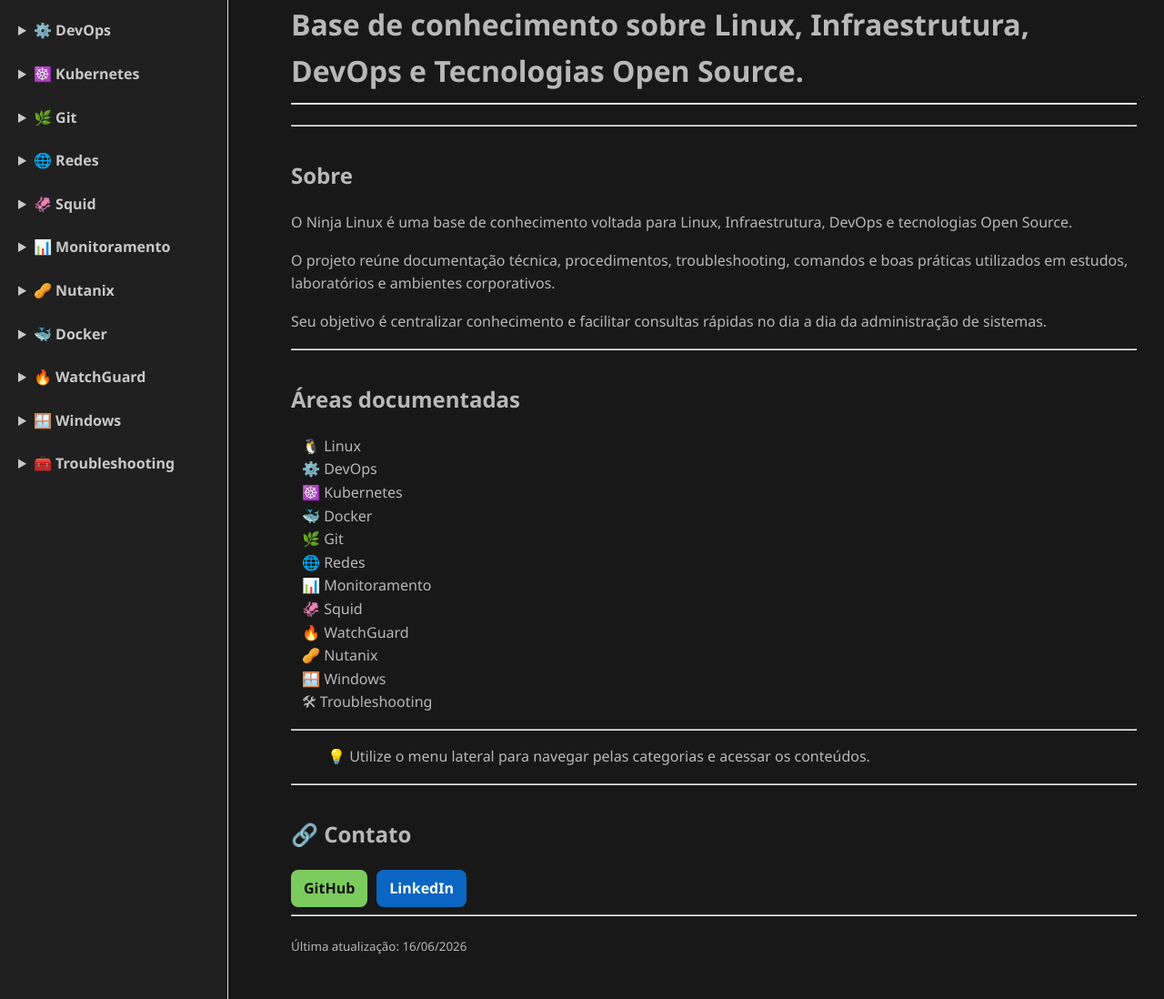
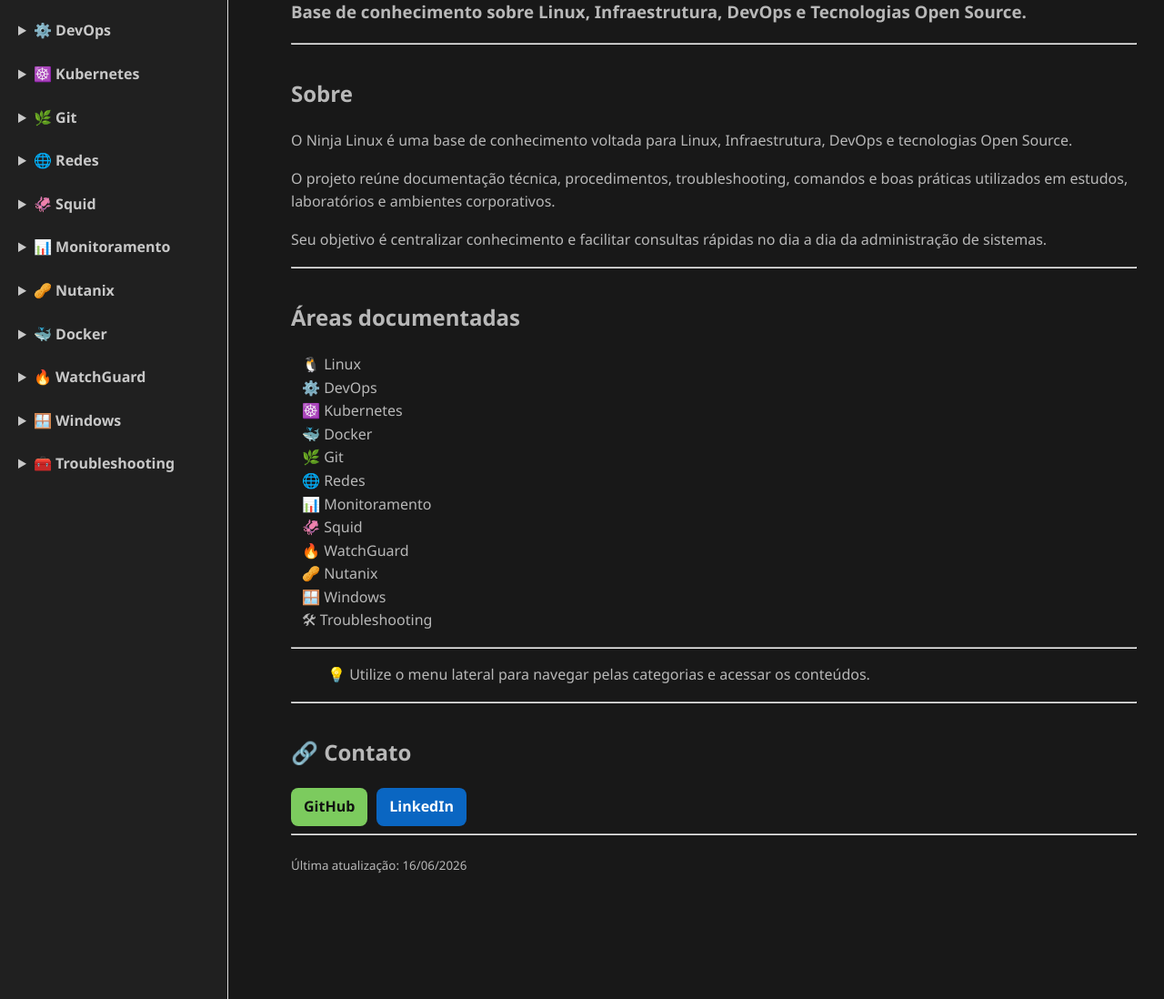
Before and after one commit to joaopedros111/ninja-linux, a Jekyll site: the page built from index.md, in a window 1280 px wide and 1307 px high. Shown: the part 209-1307 px from the top of the window at 91% size. Built offline with Jekyll 4.4.1, drawn with Linux system fonts in a browser that asks for light colours.

```diff
--- a/index.md
+++ b/index.md
@@ -9,7 +9,7 @@
 
 <!--# 🐧 Ninja Linux -->
 
-# Base de conhecimento sobre Linux, Infraestrutura, DevOps e Tecnologias Open Source.
+### Base de conhecimento sobre Linux, Infraestrutura, DevOps e Tecnologias Open Source.
 
 ---
 
```
